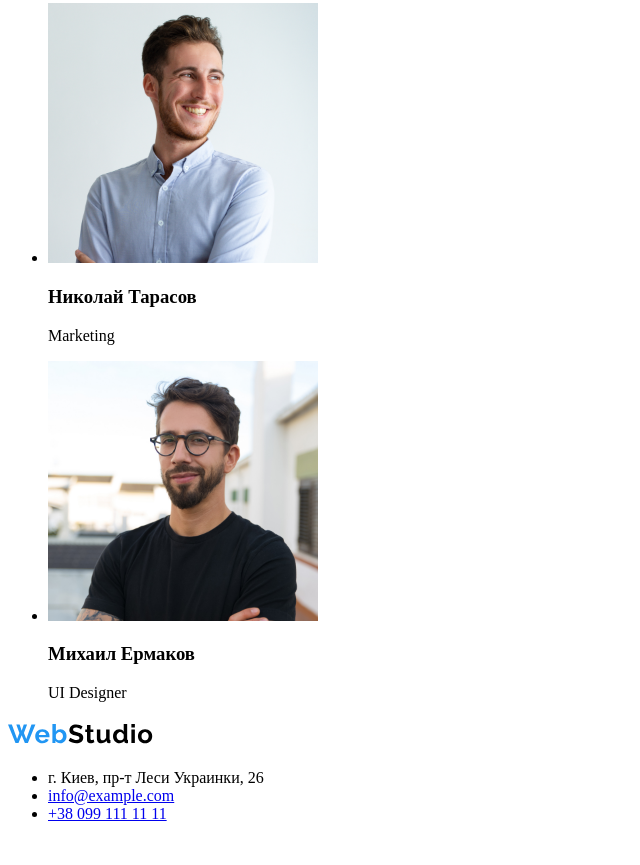
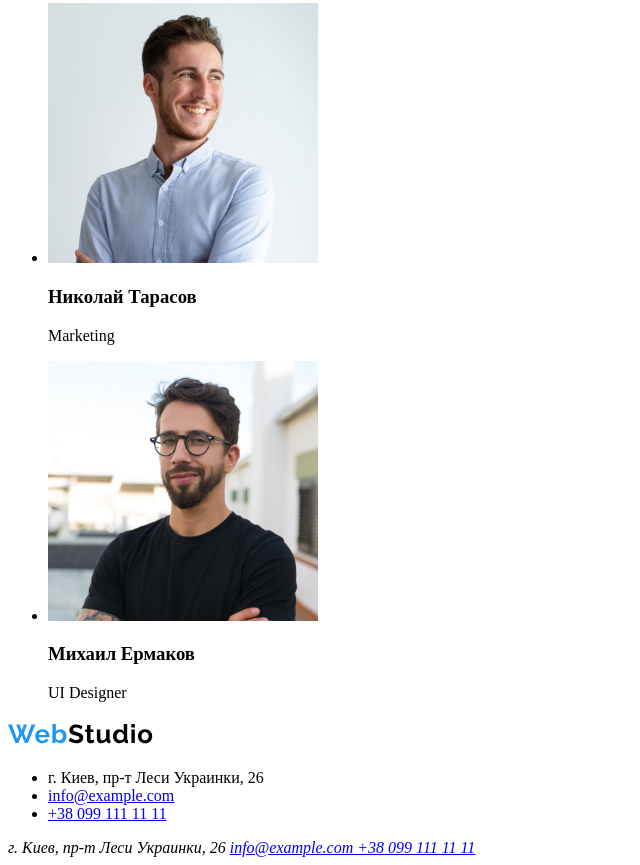
Before and after one commit to Vlad-Kondratiev/hw-1, a plain HTML site: page index.html in a window 1280 px wide. Shown: the part 2299-3164 px from the top of the page, without its empty margins (0-640 px from the left). Before the commit the page ends 3138 px from the top, so only its background shows below. Drawn offline with Linux system fonts and the light colour scheme.

Commit message:
Исправления в подвале

```diff
--- a/index.html
+++ b/index.html
@@ -4,7 +4,7 @@
     <meta charset="UTF-8">
     <meta http-equiv="X-UA-Compatible" content="IE=edge">
     <meta name="viewport" content="width=device-width, initial-scale=1.0">
-    <title>Document</title>
+    <title>WebStudio</title>
 </head>
 <body>
    <!-- Шапка сайта -->
@@ -136,7 +136,18 @@
                 <li><a href="mailto:info@example.com">info@example.com</a>
                 <li><a href="tel:+38 099 111 11 11">+38 099 111 11 11</a>
             </ul>
+            </a>
+
+            <address>
+                    г. Киев, пр-т Леси Украинки, 26
+                    <a href="mailto:info@example.com">info@example.com </a>
+                    <a href="tel:+38 099 111 11 11">+38 099 111 11 11</a>
+            </address>
+
+
         </footer>
+
+
 
 
     </main>
```
